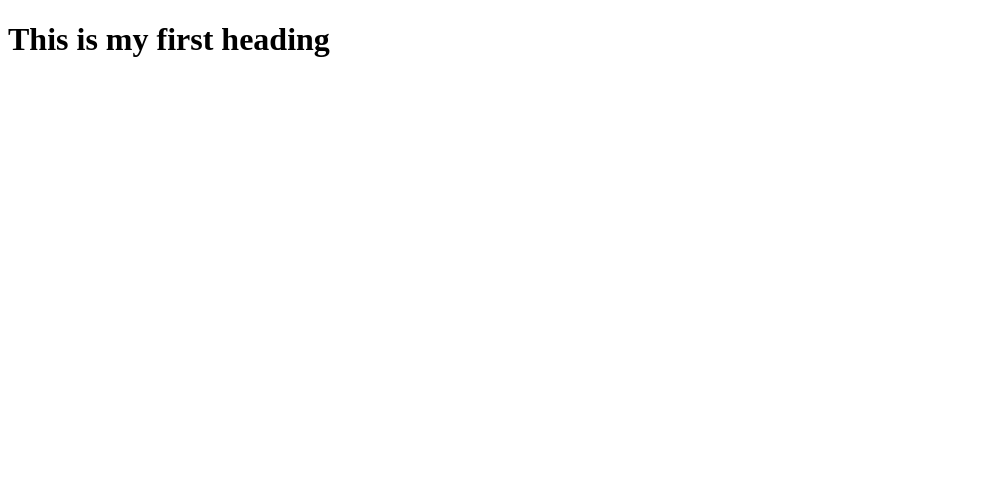
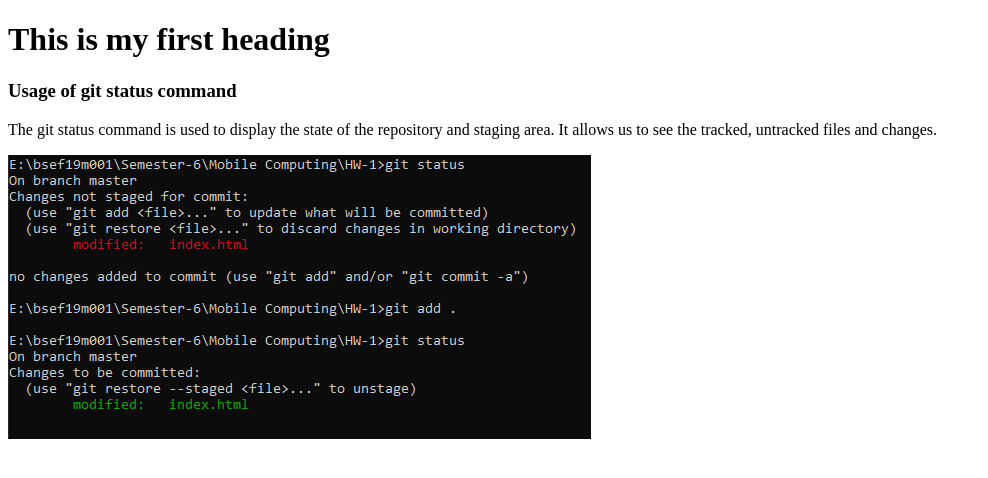
Before and after one commit to AtifButt123/homework01, a plain HTML site: page index.html in a window 1280 px wide. Shown: the whole page, without its empty margins (0-988 px from the left). Drawn offline with Linux system fonts and the light colour scheme.

Commit message:
git status commit

```diff
--- a/index.html
+++ b/index.html
@@ -9,5 +9,10 @@
 </head>
 <body>
     <h1>This is my first heading</h1>
+    <h3>Usage of git status command</h3>
+    <p>The git status command is used to display
+       the state of the repository and staging area.
+       It allows us to see the tracked, untracked files and changes.</p>
+       <img src="gitStatus.PNG" alt="gitStatus Image">
 </body>
 </html>
```
Also changed, not shown: gitStatus.PNG (added).
